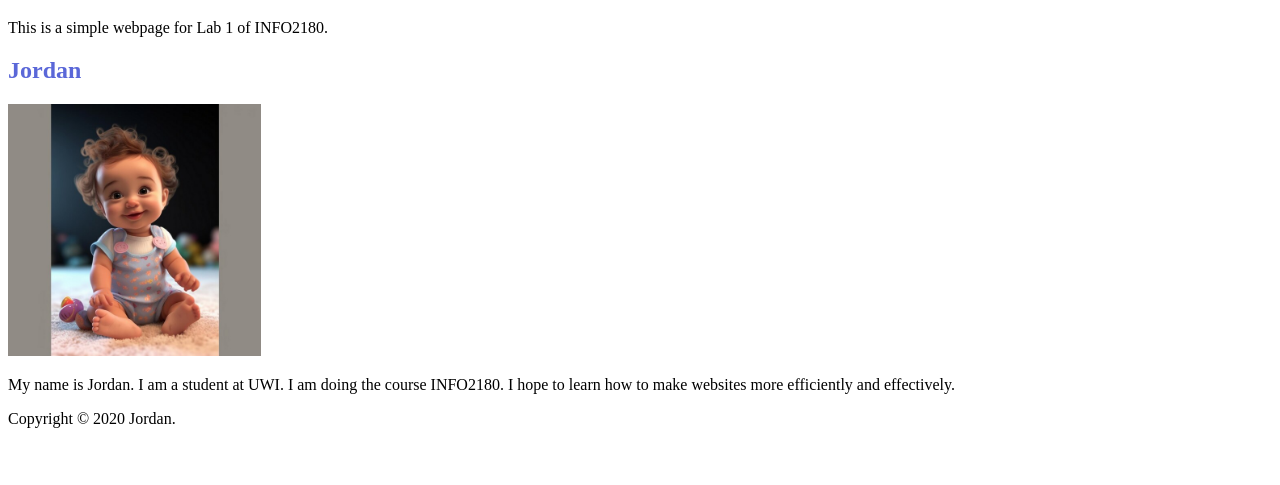
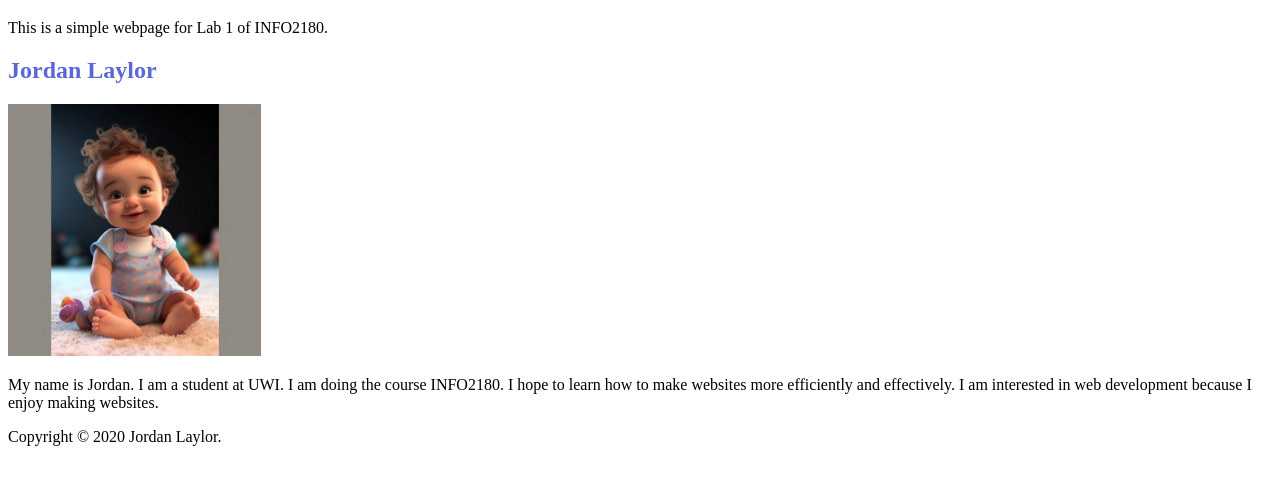
Before and after one commit to jordanlay11/info2180-lab1, a plain HTML site: page index.html in a window 1280 px wide. Shown: the part 61-546 px from the top of the page. Drawn offline with Linux system fonts and the light colour scheme.

Commit message:
Fixed index.html

```diff
--- a/index.html
+++ b/index.html
@@ -15,14 +15,15 @@
         <p>This is a simple webpage for Lab 1 of INFO2180.</p>
     </header>
     <main>
-        <h2>Jordan</h2>
+        <h2>Jordan Laylor</h2>
         <img src="baby-with-colorful-shirt-that-says-baby-it_910054-78396.jpg" alt="picture">
         <p>My name is Jordan. I am a student at UWI. I am doing the course INFO2180. I hope to learn how to make
-            websites more efficiently and effectively.
+            websites more efficiently and effectively. I am interested in web development because I enjoy making
+            websites.
         </p>
     </main>
     <footer>
-        <p>Copyright &copy; 2020 Jordan.</p>
+        <p>Copyright &copy; 2020 Jordan Laylor.</p>
     </footer>
 </body>
 
```
